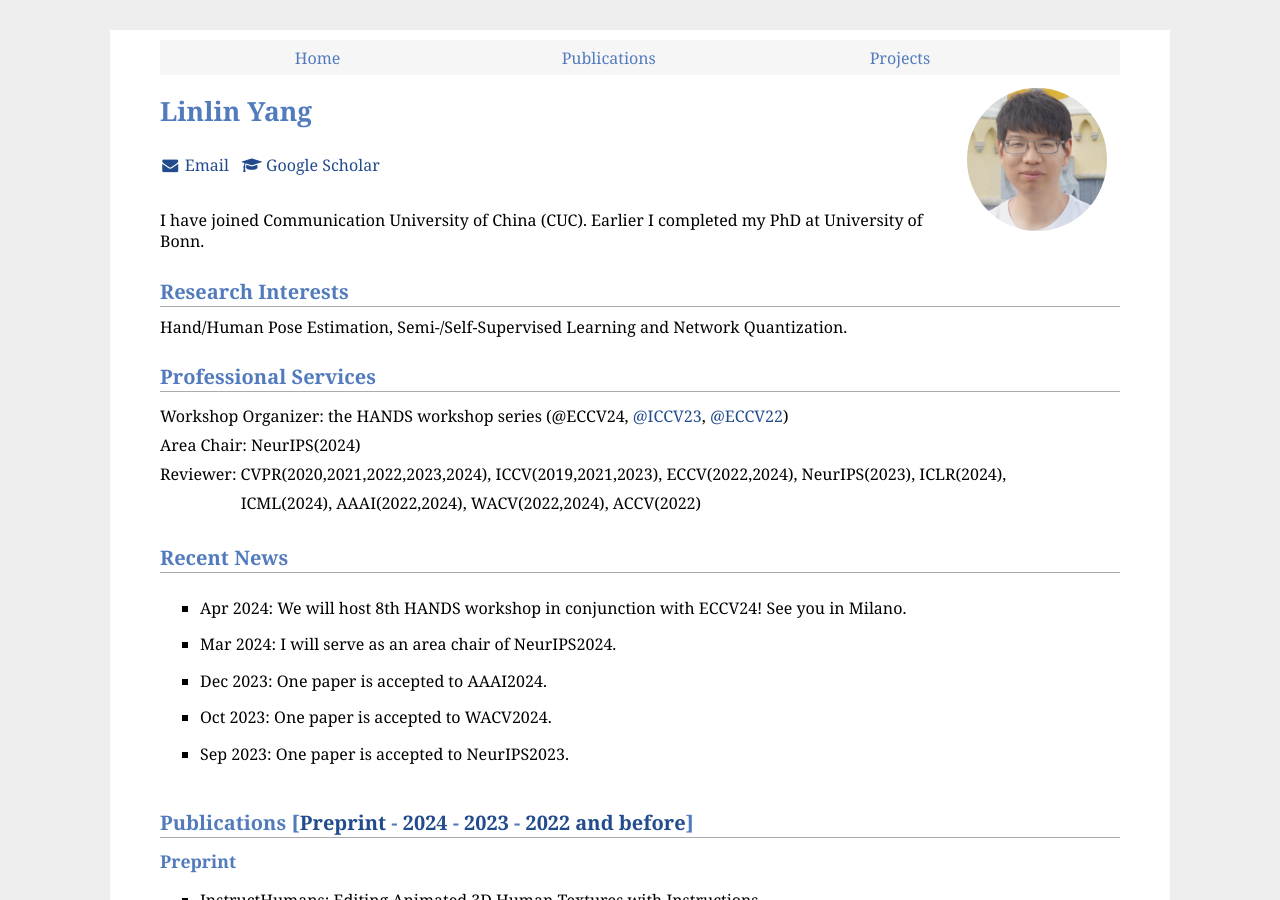
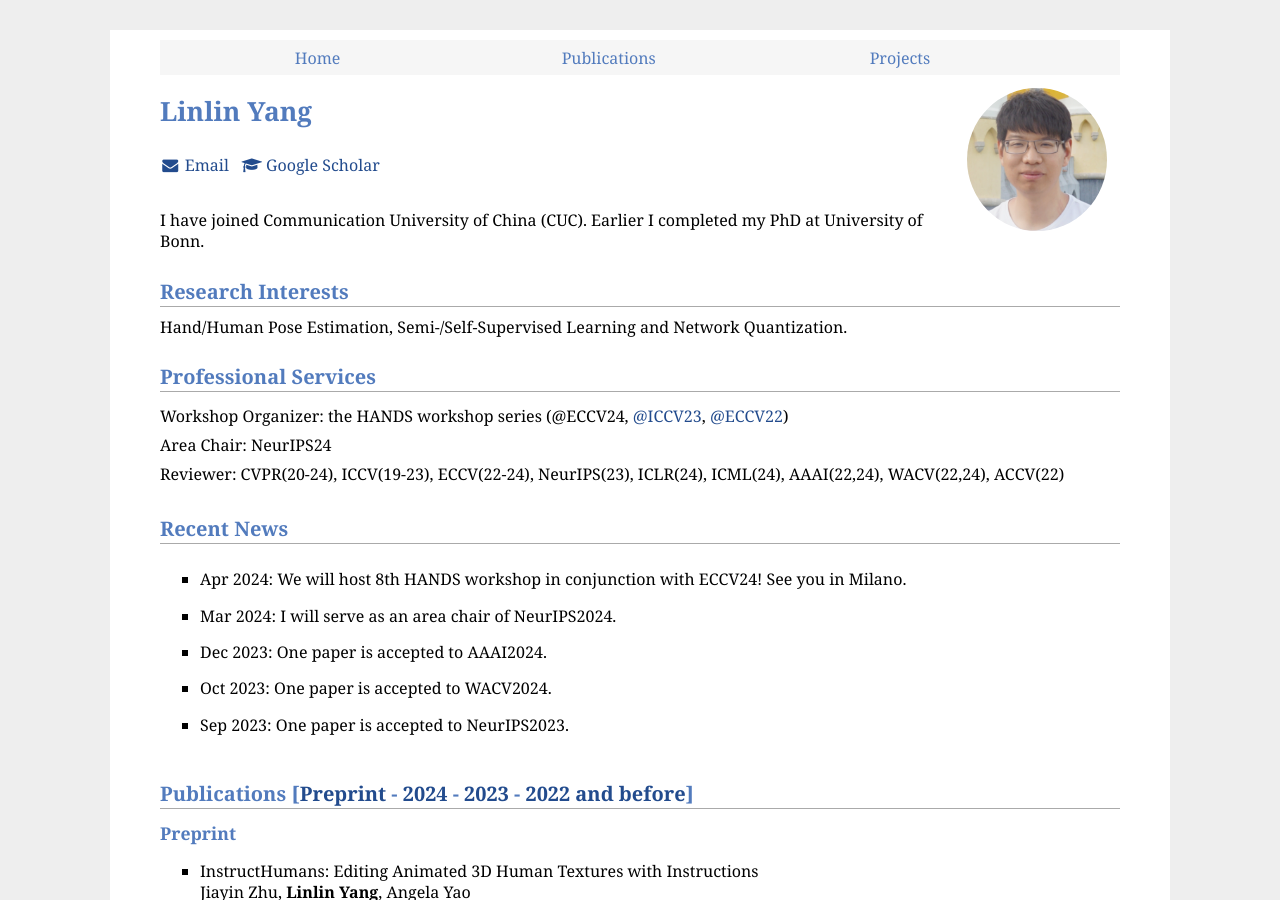
Before and after one commit to bestonebyone/mu4yang, a Jekyll site: the page built from index.md, in a window 1280 px wide and 900 px high. Built offline with Jekyll 4.4.1, drawn with Linux system fonts in a browser that asks for light colours; comment, search, counter and statistics services are not loaded.

Commit message:
Update index.md

```diff
--- a/index.md
+++ b/index.md
@@ -39,9 +39,8 @@ Hand/Human Pose Estimation, Semi-/Self-Supervised Learning and Network Quantizat
 
 <div style="line-height: 1.8;">
 Workshop Organizer: the HANDS workshop series (@ECCV24, <a href="https://sites.google.com/view/hands2023/">@ICCV23</a>, <a href="https://sites.google.com/view/hands2022/home">@ECCV22</a>) <br>
-Area Chair: NeurIPS(2024) <br>
-Reviewer: CVPR(2020,2021,2022,2023,2024), ICCV(2019,2021,2023), ECCV(2022,2024), NeurIPS(2023), ICLR(2024),<br>
-<div style="display:inline; visibility: hidden;">Reviewer:</div> ICML(2024), AAAI(2022,2024), WACV(2022,2024), ACCV(2022)<br>
+Area Chair: NeurIPS24 <br>
+Reviewer: CVPR(20-24), ICCV(19-23), ECCV(22-24), NeurIPS(23), ICLR(24), ICML(24), AAAI(22,24), WACV(22,24), ACCV(22)<br>
 </div>
 
 <span id="news"></span>
```
